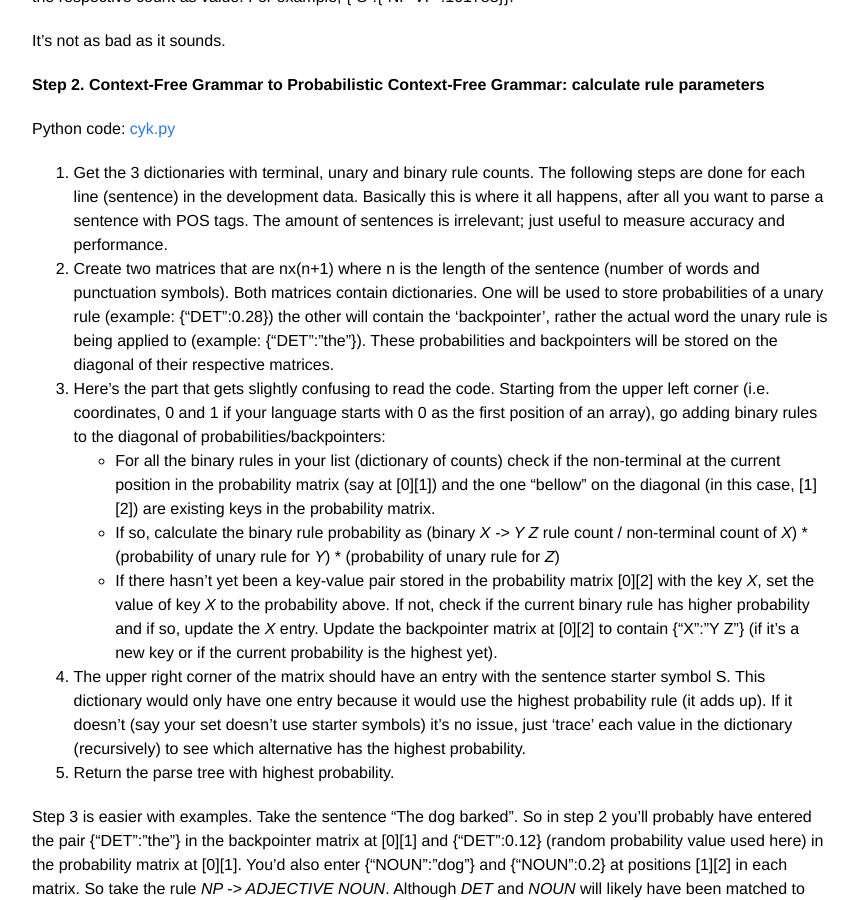
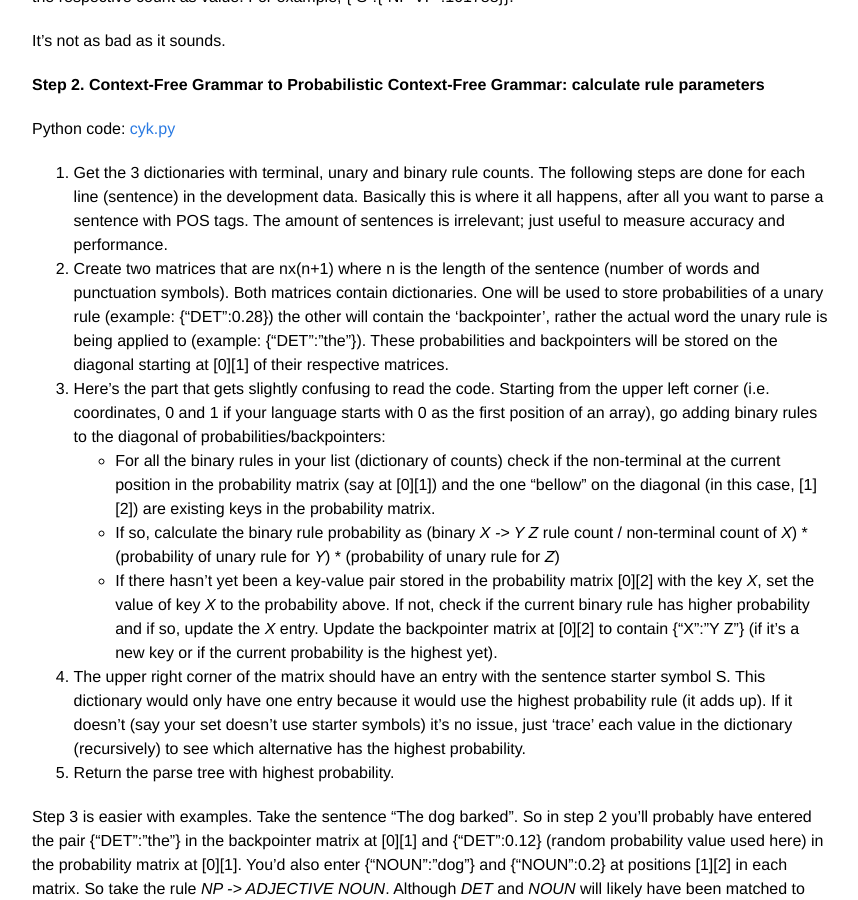
Before and after one commit to JLouback/JLouback.github.io, a Jekyll site: the page built from _posts/2016-10-19-nlp-pos-tagging-cyk.markdown, in a window 1280 px wide and 900 px high, scrolled down 3294 px. Shown: the whole window, without its empty margins (208-1066 px from the left). Built offline with Jekyll 4.4.1, drawn with Linux system fonts in a browser that asks for light colours.

Commit message:
typo fixes

```diff
--- a/_posts/2016-10-19-nlp-pos-tagging-cyk.markdown
+++ b/_posts/2016-10-19-nlp-pos-tagging-cyk.markdown
@@ -106,7 +106,7 @@ Python code: [cyk.py](https://github.com/JLouback/nlp-CKY/blob/master/cyk.py)
 
 1. Get the 3 dictionaries with terminal, unary and binary rule counts.
 The following steps are done for each line (sentence) in the development data. Basically this is where it all happens, after all you want to parse a sentence with POS tags. The amount of sentences is irrelevant; just useful to measure accuracy and performance.
-2. Create two matrices that are nx(n+1) where n is the length of the sentence (number of words and punctuation symbols). Both matrices contain dictionaries. One will be used to store probabilities of a unary rule (example: {"DET":0.28}) the other will contain the 'backpointer', rather the actual word the unary rule is being applied to (example: {"DET":"the"}). These probabilities and backpointers will be stored on the diagonal of their respective matrices.
+2. Create two matrices that are nx(n+1) where n is the length of the sentence (number of words and punctuation symbols). Both matrices contain dictionaries. One will be used to store probabilities of a unary rule (example: {"DET":0.28}) the other will contain the 'backpointer', rather the actual word the unary rule is being applied to (example: {"DET":"the"}). These probabilities and backpointers will be stored on the diagonal starting at [0][1] of their respective matrices.
 3. Here's the part that gets slightly confusing to read the code. Starting from the upper left corner (i.e. coordinates, 0 and 1 if your language starts with 0 as the first position of an array), go adding binary rules to the diagonal of probabilities/backpointers:
   * For all the binary rules in your list (dictionary of counts) check if the non-terminal at the current position in the probability matrix (say at [0][1]) and the one "bellow" on the diagonal (in this case, [1][2]) are existing keys in the probability matrix.
   *  If so, calculate the binary rule probability as
```
